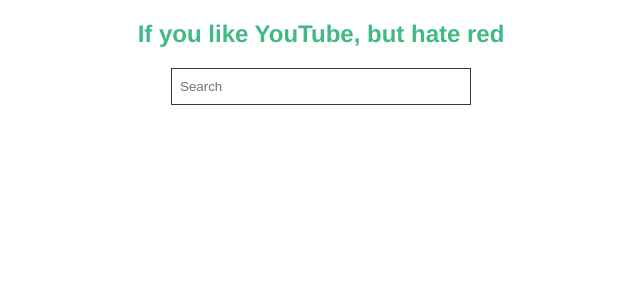
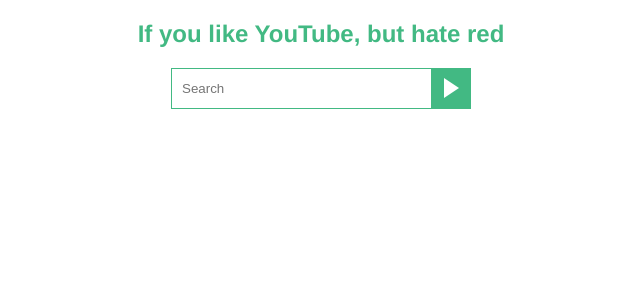
Before and after one commit to wsp-webben/youtube-frontend, a Vue app: page / in a window 1280 px wide. Shown: the top 300 px of the page, without its empty margins (319-959 px from the left). Built offline with nearby package versions, Linux system fonts and the light colour scheme.

Commit message:
added button to execute query without autosuggest

```diff
--- a/src/components/Autosuggest.vue
+++ b/src/components/Autosuggest.vue
@@ -52,6 +52,11 @@ export default {
     &:last-child {
       border-bottom-left-radius: $bottom_border_radius;
       border-bottom-right-radius: $bottom_border_radius;
+
+      .Autosuggest__link {
+        border-bottom-left-radius: $bottom_border_radius;
+        border-bottom-right-radius: $bottom_border_radius;
+      }
     }
   }
 
@@ -63,7 +68,9 @@ export default {
 
     &:hover,
     &:focus {
-      color: var(--main-color);
+      background-color: var(--main-color);
+      color: #fff;
+      outline: 0;
     }
   }
 </style>
--- a/src/components/searchBar.vue
+++ b/src/components/searchBar.vue
@@ -1,6 +1,9 @@
 <template>
   <div class="SearchBar">
-    <input type="text" class="SearchBar__input" v-model="query" placeholder="Search">
+    <div class="SearchBar__field">
+      <input type="text" class="SearchBar__input" v-model="query" placeholder="Search">
+      <a class="SearchBar__button" :href="`list?q=${query}`">Search</a>
+    </div>
     <transition name="SearchBar__slide">
       <autosuggest class="SearchBar__autosuggest" :query="query" v-show="showSelect"/>
     </transition>
@@ -38,13 +41,50 @@ export default {
     max-width: 300px;
   }
 
+  .SearchBar__field {
+    display: flex;
+  }
+
   .SearchBar__input {
-    width: 100%;
-    padding: 10px 8px;
-    border: 1px solid var(--secondary-color);
+    flex-grow: 1;
+    padding: 12px 10px;
+    border: 1px solid var(--main-color);
+    color: var(--secondary-color);
+    border-right: 0;
 
     &:focus {
+      box-shadow: inset 0 0 10px 2px var(--main-color);
       outline: 0;
+    }
+  }
+
+  $size: 10px;
+  .SearchBar__button {
+    position: relative;
+    display: flex;
+    justify-content: center;
+    align-items: center;
+    width: $size * 4;
+    font-size: 0;
+    color: #fff;
+    background-color: var(--main-color);
+
+    &::after {
+      content: "";
+      position: absolute;
+      width: 0;
+      height: 0;
+      border-style: solid;
+      border-width: $size 0 $size ($size * 1.5);
+      border-color: transparent transparent transparent #fff;
+      transition: transform 0.3s;
+    }
+
+    &:hover,
+    &:focus {
+      &::after {
+        transform: scale(1.25);
+      }
     }
   }
 
```
